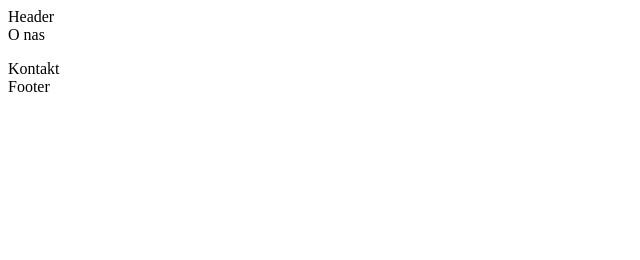
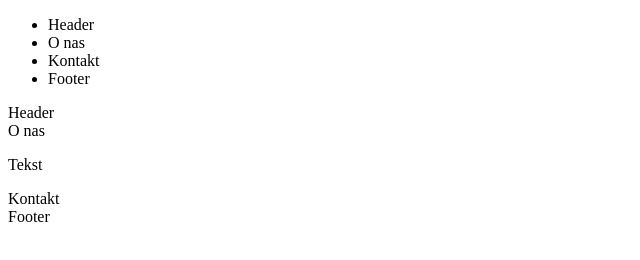
Before and after one commit to antonbond27/struktura-html5, a plain HTML site: page index.html in a window 1280 px wide. Shown: the whole page, without its empty margins (0-640 px from the left). Drawn offline with Linux system fonts and the light colour scheme.

Commit message:
umieściłem w <nav> listę <ul> z odnośnikami do elementów które są na stronie

```diff
--- a/index.html
+++ b/index.html
@@ -8,13 +8,18 @@
 </head>
 <body>
     <nav>
-            <header id="main">Header</header>
-            <section id="o-nas">O nas
-                   <p class="tekst"></p>
-             </section>
-             <section id="kontakt">Kontakt
-              </section>
+        <ul>
+        <li>Header</li>
+        <li>O nas</li>
+        <li>Kontakt</li>
+        <li>Footer</li>
+        </ul>
     </nav>
+<header id="main">Header</header>
+<section id="o-nas">O nas
+    <p class="tekst">Tekst</p>
+</section>
+<section id="kontakt">Kontakt</section>
 </body>
 <footer id="footer">
     Footer
```
